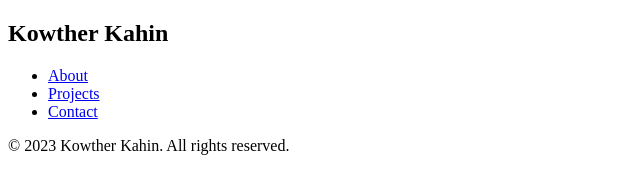
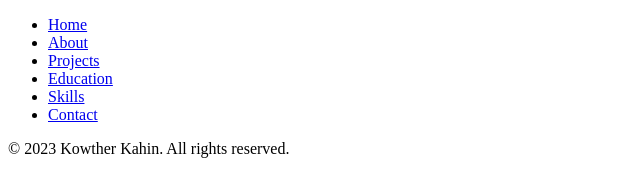
Before and after one commit to Kowther7/Kowther-Portfolio, a plain HTML site: page index.html in a window 1280 px wide. Shown: the whole page, without its empty margins (0-640 px from the left). Drawn offline with Linux system fonts and the light colour scheme.

Commit message:
adds more points to the header like home, about, projects, education, skills, conatc

```diff
--- a/index.html
+++ b/index.html
@@ -8,17 +8,18 @@
 
 <body>
     <!-- Header Section -->
-    <section class="header">
-        <h1>Kowther Kahin</h1>
-
+    <header>
         <nav>
-            <ul>
-                <li><a href="#about">About</a></li>
-                <li><a href="#projects">Projects</a></li>
-                <li><a href="#contact">Contact</a></li>
-            </ul>
+          <ul>
+            <li><a href="#home">Home</a></li>
+            <li><a href="#about">About</a></li>
+            <li><a href="#projects">Projects</a></li>
+            <li><a href="#education">Education</a></li>
+            <li><a href="#skills">Skills</a></li>
+            <li><a href="#contact">Contact</a></li>
+          </ul>
         </nav>
-    </section>
+      </header>
 
 <!-- Footer Section -->
 <footer>
```
